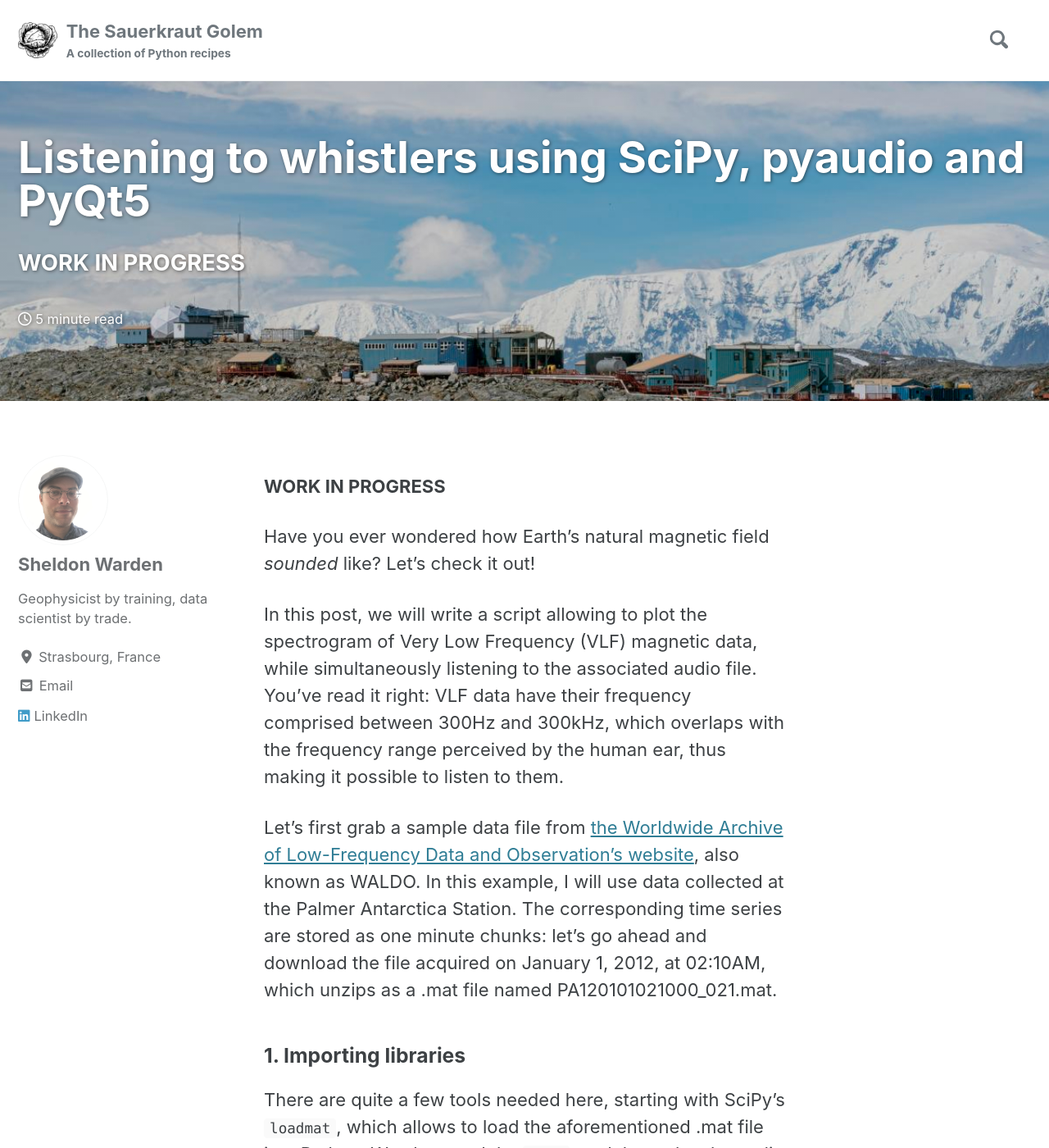
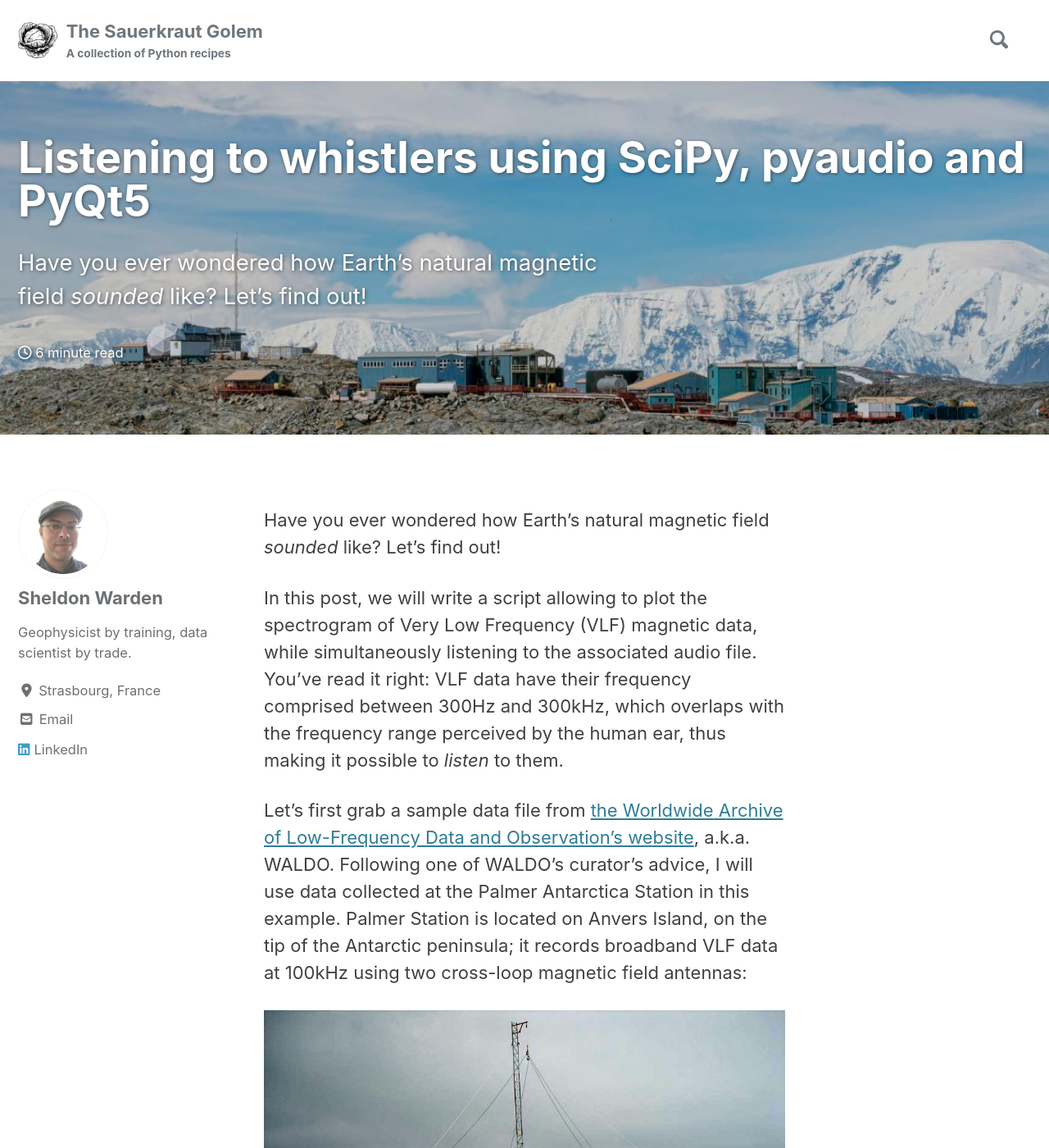
Before and after one commit to Ovide19/blog, a Jekyll site: the page built from _posts/2020-08-23-whistler.md, in a window 1280 px wide and 1400 px high. Shown: the whole window at 82% size. Built offline with Jekyll 4.4.1, drawn with Linux system fonts in a browser that asks for light colours; cached includes are drawn as plain includes; nearby versions of some CDN libraries; some of the changed text lies outside the part shown.

Commit message:
add VLF antenna image

````diff
--- a/_posts/2020-08-23-whistler.md
+++ b/_posts/2020-08-23-whistler.md
@@ -9,15 +9,18 @@
 date: 2020-08-23
 ---
 
-**WORK IN PROGRESS**
-
 Have you ever wondered how Earth's natural magnetic field *sounded* like?
-Let's check it out!
+Let's find out!
 
 In this post, we will write a script allowing to plot the spectrogram of Very Low Frequency (VLF) magnetic data, while simultaneously listening to the associated audio file.
-You've read it right: VLF data have their frequency comprised between 300Hz and 300kHz, which overlaps with the frequency range perceived by the human ear, thus making it possible to listen to them.
+You've read it right: VLF data have their frequency comprised between 300Hz and 300kHz, which overlaps with the frequency range perceived by the human ear, thus making it possible to *listen* to them.
 
-Let's first grab a sample data file from [the Worldwide Archive of Low-Frequency Data and Observation's website](http://waldo.world/), also known as WALDO. In this example, I will use data collected at the Palmer Antarctica Station. The corresponding time series are stored as one minute chunks: let's go ahead and download the file acquired on January 1, 2012, at 02:10AM, which unzips as a .mat file named PA120101021000_021.mat.
+Let's first grab a sample data file from [the Worldwide Archive of Low-Frequency Data and Observation's website](http://waldo.world/), a.k.a. WALDO. Following one of WALDO's curator's advice, I will use data collected at the Palmer Antarctica Station in this example. Palmer Station is located on Anvers Island, on the tip of the Antarctic peninsula; it records broadband VLF data at 100kHz using two cross-loop magnetic field antennas:
+
+![VLF antenna](/blog/assets/images/VLFatPalmer.JPG)
+
+
+The corresponding time series are stored as one minute chunks: let's go ahead and download the file acquired on January 1, 2012, at 02:10AM, which unzips as a .mat file named PA120101021000_021.mat.
 
 
 ### 1. Importing libraries
@@ -216,6 +219,8 @@
      p2.join()
 ```
 
-If all goes well, you should start hearing popping and cracking sounds while your data's spectrogram shows up:
+If all goes well, you should start hearing popping and cracking sounds while the data's spectrogram shows up:
 
 ![Spectrogram](/blog/assets/images/whistler.png)
+
+So what's up with the whistlers mentioned in this post's title? Well, if you have the patience to wait for 50 seconds, you should start hearing an eerie whistling sound, while the vertical cursor reaches the dark blue banana-shaped feature to the right of the spectrogram. This wave is produced by lightning strikes and due to interaction with the ionosphere, it travels along the Earth's geomagnetic field lines, from one hemisphere to the other. The banana shape is due to dispersion: through plasma environments of the ionosphere and the magnetosphere, the low frequency component of the signal travels at lower velocity than the high frequency component.
````
Also changed, not shown: assets/images/VLFatPalmer.JPG (added).
